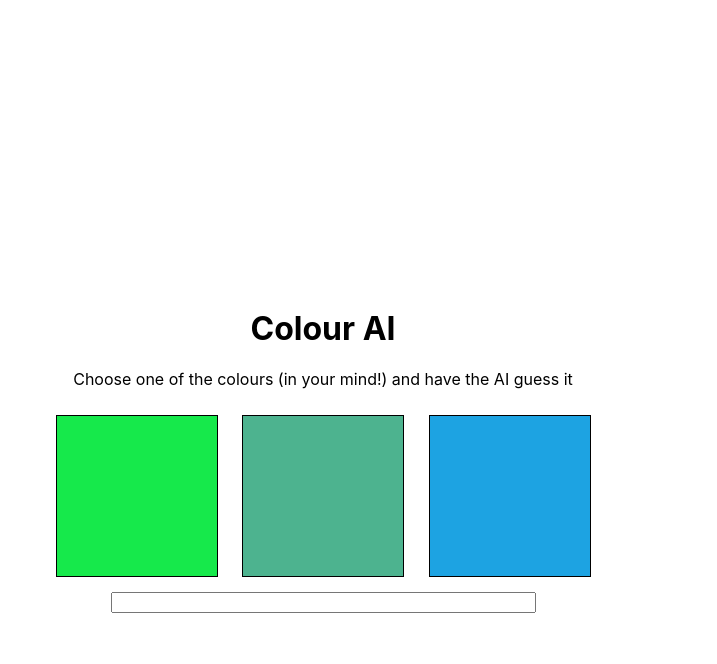
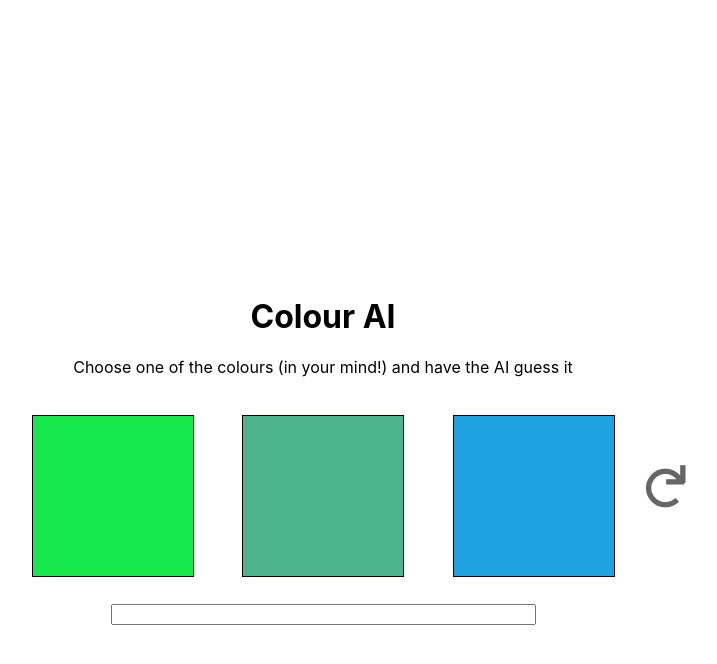
Before and after one commit to Ruce/colour-ai, a Jekyll site: the page built from index.html, in a window 1280 px wide. Shown: the top 664 px of the page, without its empty margins (317-1034 px from the left). Built offline with Jekyll 4.4.1, drawn with Linux system fonts in a browser that asks for light colours.

Commit message:
Add interface elements and styles

```diff
--- a/_sass/base.scss
+++ b/_sass/base.scss
@@ -1,8 +1,11 @@
 $backgroundColor: #ffffff;
 $bodyColor: #000000;
 $bodyFont: -apple-system,BlinkMacSystemFont,"Segoe UI",Helvetica,Arial,sans-serif,"Apple Color Emoji","Segoe UI Emoji","Segoe UI Symbol";
-$boxSize: 160px;
-$boxMargin: 10px;
+$boxMargin: 5px;
+$outerBoxBorderColor: blue;
+$outerBoxBorderThickness: 4px;
+$outerBoxSize: 190px;
+$innerBoxSize: 160px;
 
 body {
   background: $backgroundColor;
@@ -15,15 +18,134 @@
   margin: 0;
 }
 
-.container {
+.page-container {
   text-align: center;
 }
 
+.next-button {
+  position: absolute;
+  top: 50%;
+  display: inline-block;
+  transform: rotate(90deg);
+  font-family: Lucida Sans Unicode;
+  font-size: 64px;
+  color: #666666;
+  cursor: pointer;
+}
+
+.next-button:hover {
+  color: #000;
+}
+
 .colour-box {
-  height: $boxSize;
-  width: $boxSize;
+  height: $innerBoxSize;
+  width: $innerBoxSize;
   border: 1px solid black;
   background-color: red;
+  position: absolute;
+  top: 50%;
+  left: 50%;
+  transform: translate(-50%, -50%);
+}
+
+.outer-box {
+  height: $outerBoxSize;
+  width: $outerBoxSize;
+  border: 3px solid transparent;
+  display: inline-block;
+  position: relative;
   margin: $boxMargin;
-  display: inline-block;
+  overflow: hidden;
 }
+
+.outer-box.show-border::before {
+  content: '';
+  position: absolute;
+  top: 0px;
+  left: -$outerBoxBorderThickness;
+  width: 100%;
+  height: 100%;
+  border-top: $outerBoxBorderThickness solid $outerBoxBorderColor;
+  border-right: $outerBoxBorderThickness solid $outerBoxBorderColor;
+  visibility: visible;
+  animation: topright 0.5s ease-in-out forwards;
+}
+
+.outer-box.show-border::after {
+  content: '';
+  position: absolute;
+  bottom: 0px;
+  right: -$outerBoxBorderThickness;
+  width: 100%;
+  height: 100%;
+  border-bottom: $outerBoxBorderThickness solid $outerBoxBorderColor;
+  border-left: $outerBoxBorderThickness solid $outerBoxBorderColor;
+  visibility: visible;
+  animation: bottomleft 0.5s ease-in-out forwards;
+}
+
+
+@keyframes topright {
+  0% {
+    width: 0;
+    height: 0;
+    padding-bottom: 0;
+    visibility: hidden;
+  }
+  25% {
+    width: 100%;
+    height: 0;
+    padding-bottom: 0;
+    visibility: visible;
+  }
+  50% {
+    width: 100%;
+    height: 100%;
+    padding-bottom: 0;
+    visibility: visible;
+  }
+  75% {
+    width: 100%;
+    height: 100%;
+    padding-bottom: 0;
+    visibility: visible;
+  }
+  100% {
+    width: 100%;
+    height: 100%;
+    opacity: 1;
+    visibility: visible;
+  }
+}
+
+@keyframes bottomleft {
+  0% {
+    width: 0;
+    height: 0;
+    padding-top: 0;
+    visibility: hidden;
+  }
+  25% {
+    width: 0;
+    height: 0;
+    padding-top: 0;
+    visibility: hidden;
+  }
+  50% {
+    width: 0;
+    height: 0;
+    padding-top: 0;
+    visibility: hidden;
+  }
+  75% {
+    width: 100%;
+    height: 0;
+    padding-top: 0;
+    visibility: visible;
+  }
+  100% {
+    height: 100%;
+    width: 100%;
+    visibility: visible;
+  }
+}
--- a/assets/js/script.js
+++ b/assets/js/script.js
@@ -8,6 +8,14 @@
 	const inputText = textboxElement.value;
 	textboxElement.value = "";
 	setRandomBoxColours();
+
+	resetBoxHighlights();
+	highlightBox();
+}
+
+function nextClicked() {
+	setRandomBoxColours();
+	resetBoxHighlights();
 }
 
 function generateRandomColour() {
@@ -26,7 +34,6 @@
 	changeBoxColour(document.getElementById("box-0"), randomColour0);
 	changeBoxColour(document.getElementById("box-1"), randomColour1);
 	changeBoxColour(document.getElementById("box-2"), randomColour2);
-	console.log(randomColour0, randomColour1, randomColour2);
 }
 
 function getHslCssString(h, s, l) {
@@ -38,5 +45,23 @@
 	boxElement.style.setProperty('background-color', colourString);
 }
 
+function resetBoxHighlights() {
+	document.getElementById('box-0-outer').classList.remove('show-border');
+	document.getElementById('box-1-outer').classList.remove('show-border');
+	document.getElementById('box-2-outer').classList.remove('show-border');
+
+	document.getElementById('box-0-outer').style.setProperty('border-color', 'transparent');
+	document.getElementById('box-1-outer').style.setProperty('border-color', 'transparent');
+	document.getElementById('box-2-outer').style.setProperty('border-color', 'transparent');
+}
+
+function highlightBox() {
+	let randBox = Math.floor(Math.random() * 3);
+	let boxId = `box-${randBox}-outer`;
+	setTimeout(() => {
+		document.getElementById(boxId).classList.add('show-border');
+	}, 50);
+}
+
 
 document.addEventListener("DOMContentLoaded", setRandomBoxColours);
--- a/index.html
+++ b/index.html
@@ -4,17 +4,26 @@
 
 <script src="{{ '/assets/js/script.js' | relative_url }}"></script>
 
-<div class='container'>
+<div class='page-container'>
 	<h1>Colour AI</h1>
 	<p>Choose one of the colours (in your mind!) and have the AI guess it</p>
 
 	<div style="display: block;">
-		<div class='colour-box' id="box-0"></div>
-		<div class='colour-box' id="box-1"></div>
-		<div class='colour-box' id="box-2"></div>
+		<div class="outer-box" id="box-0-outer">
+			<div class='colour-box' id="box-0"></div>
+		</div>
+		<div class="outer-box" id="box-1-outer">
+			<div class='colour-box' id="box-1"></div>
+		</div>
+		<div class="outer-box" id="box-2-outer">
+			<div class='colour-box' id="box-2"></div>
+		</div>
+		<span class="next-button" onclick="nextClicked()">&#x21bb;</span>
 	</div>
 
 	<div>
 		<input type="text" id="user-input" name="user-input" size=50 onkeypress="checkEnter(event)">
 	</div>
+
+	<div class="border-container"></div>
 </div>
```
